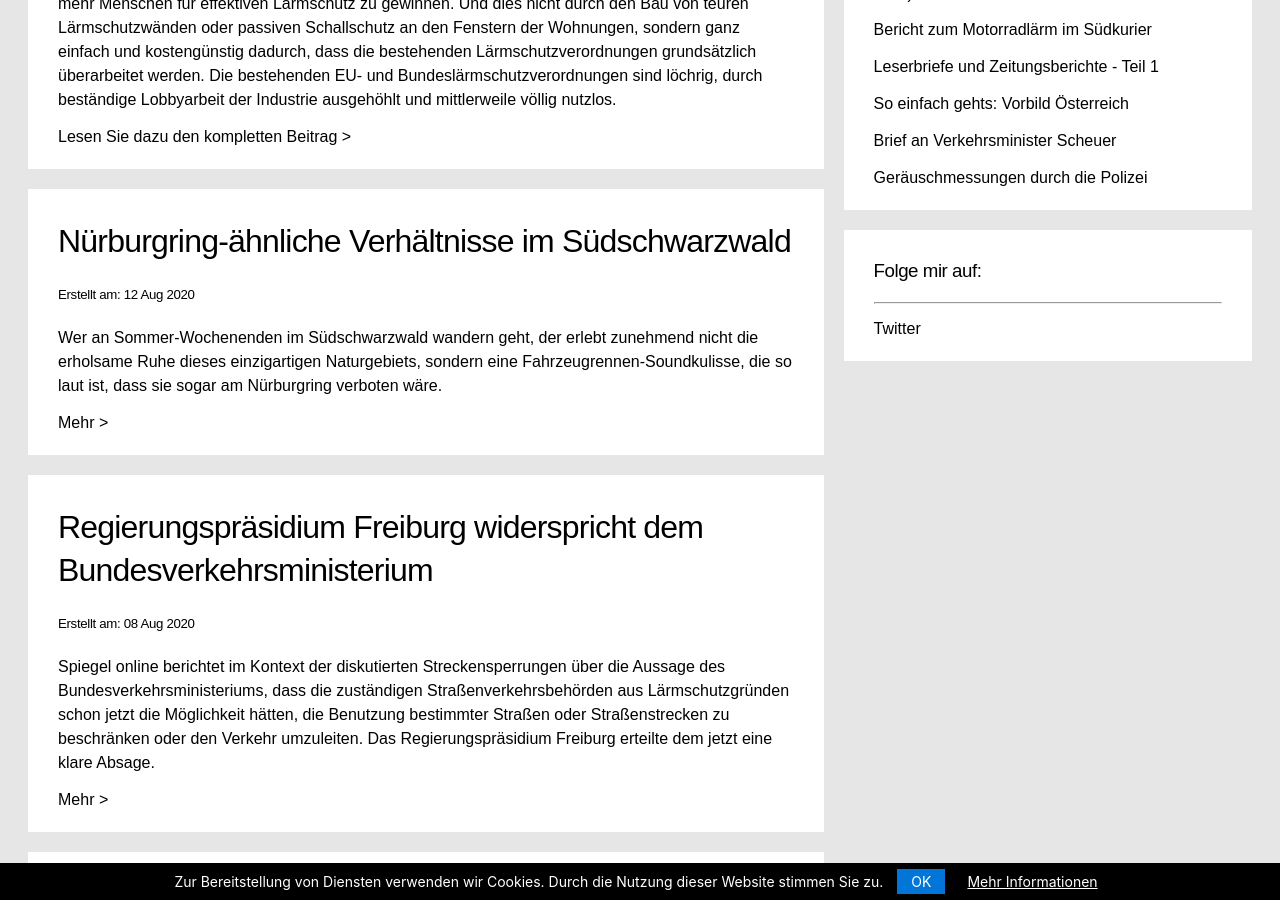
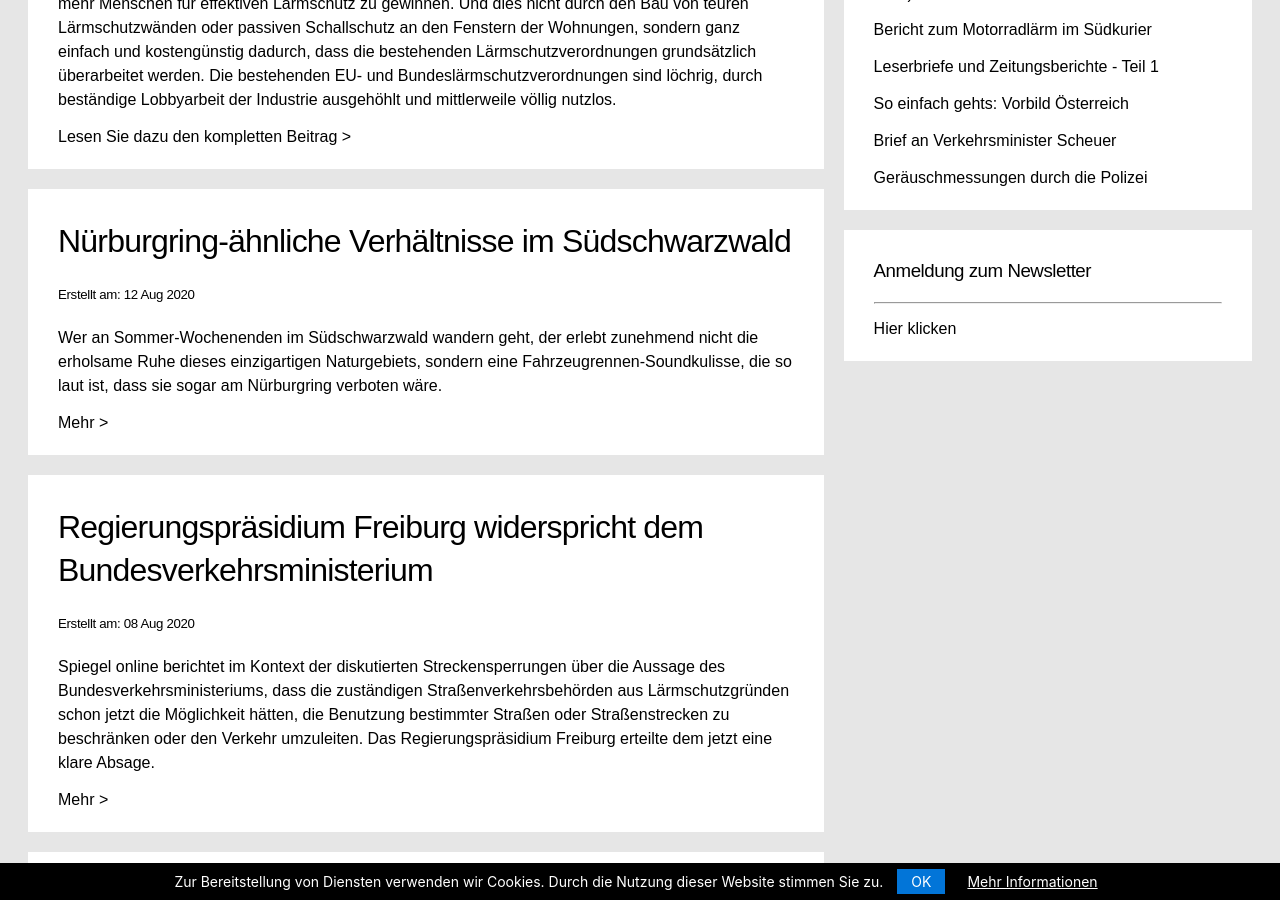
Before and after one commit to rettet-die-stille/rettet-die-stille.github.io, a Jekyll site: the page built from index.md, in a window 1280 px wide and 900 px high, scrolled down 703 px. Built offline with Jekyll 4.4.1, drawn with Linux system fonts in a browser that asks for light colours.

Commit message:
Update defaultmodern.html

```diff
--- a/_layouts/defaultmodern.html
+++ b/_layouts/defaultmodern.html
@@ -111,9 +111,9 @@ layout: default
           {% endfor %}
         </div>
         <div class="card">
-          <h3>Folge mir auf:</h3>
+          <h3>Anmeldung zum Newsletter</h3>
           <hr>
-          <p><a href="https://twitter.com/rettet_stille">Twitter</a></p>
+          <p><a href="http://eepurl.com/ha88dz">Hier klicken</a></p>
         </div>
       </div>
     </div>
```
Also changed, not shown: other parts of _layouts/defaultmodern.html (+1 -1 lines).
